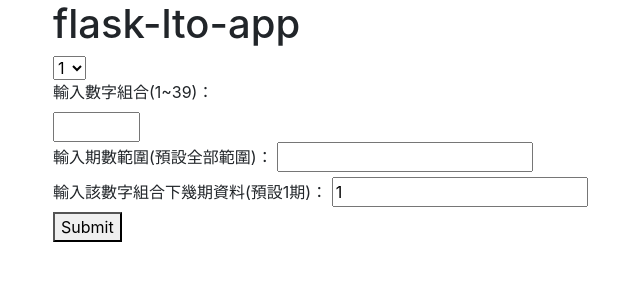
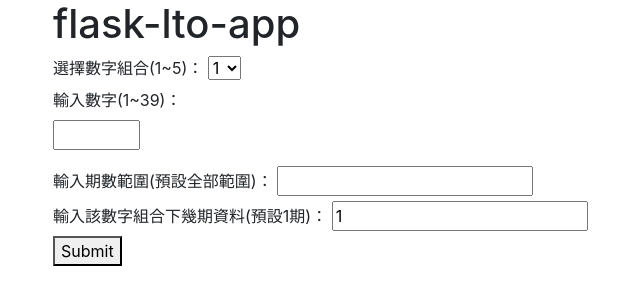
Before and after one commit to Xuan-7190/webcrawler_test, a Flask app: page / in a window 1280 px wide. Shown: the top 305 px of the page, without its empty margins (32-672 px from the left). Run offline with Flask 2, Linux system fonts and the light colour scheme; some libraries are stand-ins or nearby versions.

Commit message:
update input logic css template

```diff
--- a/app.py
+++ b/app.py
@@ -4,6 +4,7 @@
 from apscheduler.schedulers.background import BackgroundScheduler
 from flask_apscheduler import APScheduler
 from get_all_data import get_all_data
+
 
 
 class Config(object):
--- a/static/style.css
+++ b/static/style.css
@@ -23,5 +23,6 @@
 
 .tables {
     display: flex;
+    align-items: flex-start;
     gap: 30px;
 }
--- a/templates/index.html
+++ b/templates/index.html
@@ -5,6 +5,7 @@
     <h1>flask-lto-app</h1>
     <form class="" action="/submit" method="post">
         <div>
+            <label for="">選擇數字組合(1~5)：</label>
             <select id="combinations_list" name="combinations_list">
                 <option value="1" selected="selected">1</option>
                 {% for i in range(2,6) %}
@@ -13,11 +14,11 @@
             </select>
         </div>
         <div>
-            <label for="">輸入數字組合(1~39)：</label>
+            <label for="">輸入數字(1~39)：</label>
             <!-- <input type="text" name="number" value="" required /> -->
-            <div id="input_number">
+            <p id="input_number">
                 <input type="number" name="number1" value="" min="1" max="39" required />
-            </div>
+            </p>
         </div>
         <div>
             <label for="">輸入期數範圍(預設全部範圍)：</label>
```
